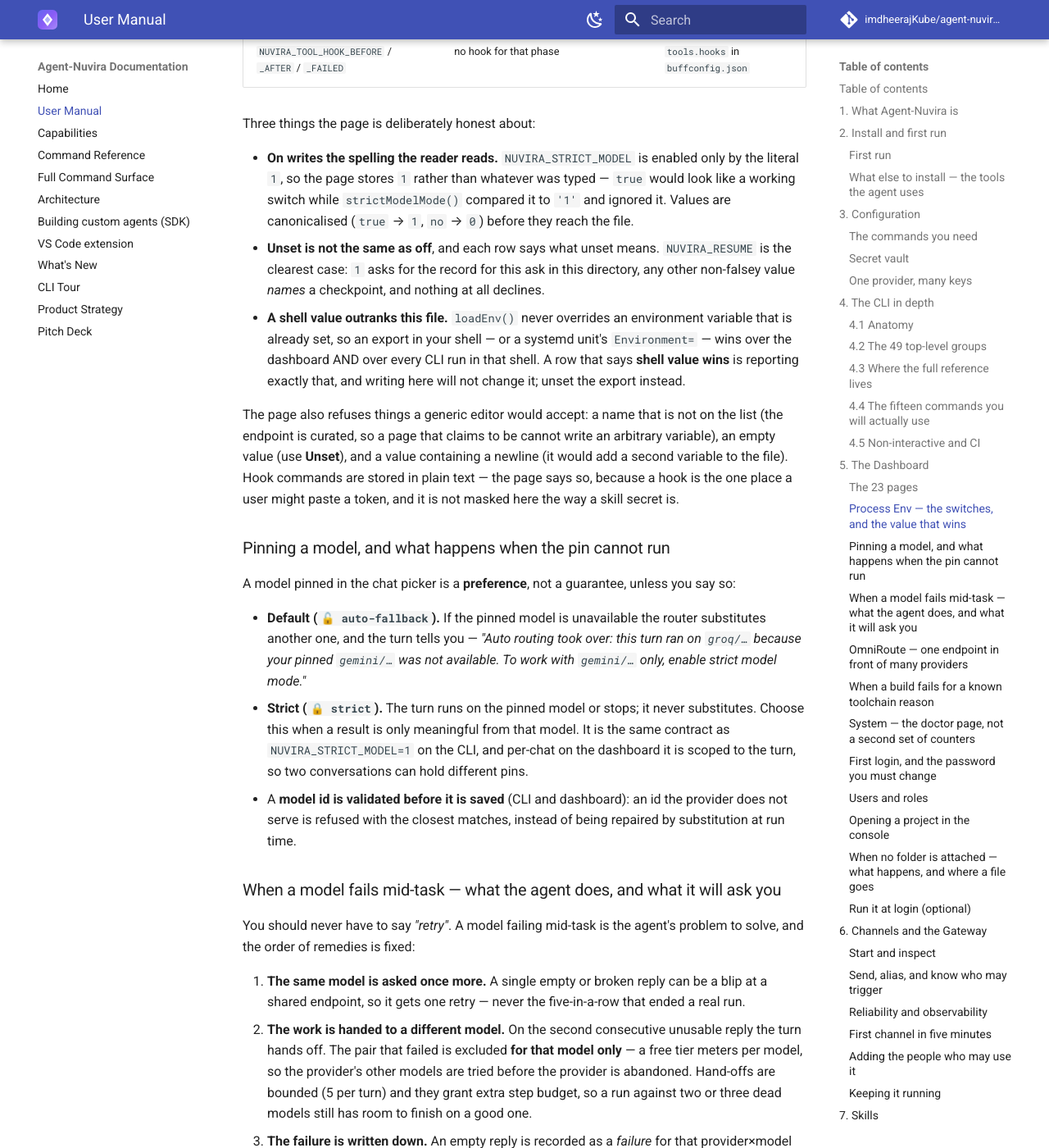
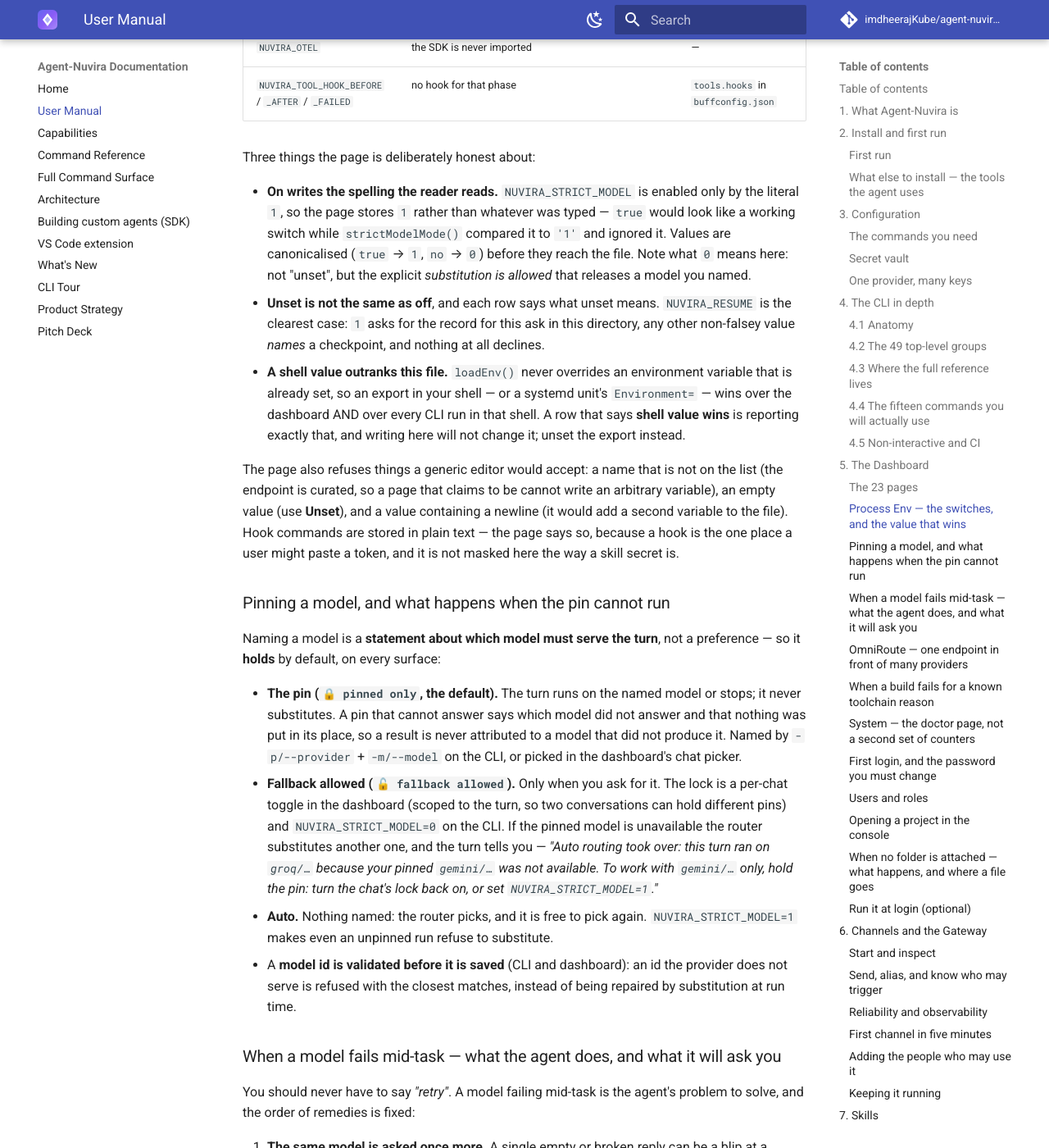
Before and after one commit to imdheerajKube/agent-nuvira-documentation, an MkDocs documentation site: the page built from docs/user-manual.md, in a window 1280 px wide and 1400 px high, scrolled down 8423 px. Shown: the whole window at 82% size. Built offline with MkDocs 1.6.1 and Material for MkDocs 9.7.7, drawn with Linux system fonts in a browser that asks for light colours; comment, search, counter and statistics services are not loaded; some of the changed text lies outside the part shown.

Commit message:
docs: rebuild from 772a9e9
Generated from imdheerajKube/agent-nuvira@772a9e9558ea0daf0bef4b04c5c6c8d3cb7eecba, and audited for secrets, personal data and dead links before it was committed.

```diff
--- a/docs/user-manual.md
+++ b/docs/user-manual.md
@@ -309,7 +309,7 @@
 |---|---|---|
 | `NUVIRA_ISOLATE` | a turn runs in the project directory | `nuvira chat --worktree` |
 | `NUVIRA_RESUME` | nothing is replayed | `nuvira chat --resume [id]` |
-| `NUVIRA_STRICT_MODEL` | a dead pin is substituted, and the swap is announced | — |
+| `NUVIRA_STRICT_MODEL` | a model you NAMED is the only one that serves the run; an unpinned run is substituted with the swap announced | — |
 | `NUVIRA_DEBUG_LOG` | no log is written | — |
 | `NUVIRA_OTEL` | the SDK is never imported | — |
 | `NUVIRA_TOOL_HOOK_BEFORE` / `_AFTER` / `_FAILED` | no hook for that phase | `tools.hooks` in `buffconfig.json` |
@@ -319,7 +319,8 @@
 - **On writes the spelling the reader reads.** `NUVIRA_STRICT_MODEL` is enabled only by the
   literal `1`, so the page stores `1` rather than whatever was typed — `true` would look like a
   working switch while `strictModelMode()` compared it to `'1'` and ignored it. Values are
-  canonicalised (`true` → `1`, `no` → `0`) before they reach the file.
+  canonicalised (`true` → `1`, `no` → `0`) before they reach the file. Note what `0` means here:
+  not "unset", but the explicit *substitution is allowed* that releases a model you named.
 - **Unset is not the same as off**, and each row says what unset means. `NUVIRA_RESUME` is the
   clearest case: `1` asks for the record for this ask in this directory, any other non-falsey
   value *names* a checkpoint, and nothing at all declines.
@@ -336,15 +337,21 @@
 
 ### Pinning a model, and what happens when the pin cannot run
 
-A model pinned in the chat picker is a **preference**, not a guarantee, unless you say so:
-
-- **Default (`🔓 auto-fallback`).** If the pinned model is unavailable the router substitutes another
-  one, and the turn tells you — *"Auto routing took over: this turn ran on `groq/…` because your
-  pinned `gemini/…` was not available. To work with `gemini/…` only, enable strict model mode."*
-- **Strict (`🔒 strict`).** The turn runs on the pinned model or stops; it never substitutes. Choose
-  this when a result is only meaningful from that model. It is the same contract as
-  `NUVIRA_STRICT_MODEL=1` on the CLI, and per-chat on the dashboard it is scoped to the turn, so two
-  conversations can hold different pins.
+Naming a model is a **statement about which model must serve the turn**, not a preference — so it
+**holds** by default, on every surface:
+
+- **The pin (`🔒 pinned only`, the default).** The turn runs on the named model or stops; it never
+  substitutes. A pin that cannot answer says which model did not answer and that nothing was put in
+  its place, so a result is never attributed to a model that did not produce it. Named by
+  `-p/--provider` + `-m/--model` on the CLI, or picked in the dashboard's chat picker.
+- **Fallback allowed (`🔓 fallback allowed`).** Only when you ask for it. The lock is a per-chat
+  toggle in the dashboard (scoped to the turn, so two conversations can hold different pins) and
+  `NUVIRA_STRICT_MODEL=0` on the CLI. If the pinned model is unavailable the router substitutes
+  another one, and the turn tells you — *"Auto routing took over: this turn ran on `groq/…` because
+  your pinned `gemini/…` was not available. To work with `gemini/…` only, hold the pin: turn the
+  chat's lock back on, or set `NUVIRA_STRICT_MODEL=1`."*
+- **Auto.** Nothing named: the router picks, and it is free to pick again. `NUVIRA_STRICT_MODEL=1`
+  makes even an unpinned run refuse to substitute.
 - A **model id is validated before it is saved** (CLI and dashboard): an id the provider does not
   serve is refused with the closest matches, instead of being repaired by substitution at run time.
 
@@ -472,7 +479,8 @@
   `auto/fast`, `auto/cheap`, `auto/offline`). With a concrete `--provider`, `-m auto` now means
   **OmniRoute's own auto**, not agent-nuvira's auto-route — the two used to collide.
 - Turn it On in the dashboard and it can also be chosen by agent-nuvira's router like any provider.
-- Add `NUVIRA_STRICT_MODEL=1` to guarantee the run stays on the pinned pair.
+- The pair already holds: a named `--provider`/`--model` runs on that combo or stops, never
+  substituted. `NUVIRA_STRICT_MODEL=1` extends the same rule to runs that named nothing (auto).
 
 **Verify your own install.** Every line below is a real check with a real failure mode — run them in
 order and you know exactly which layer is wrong:
```
